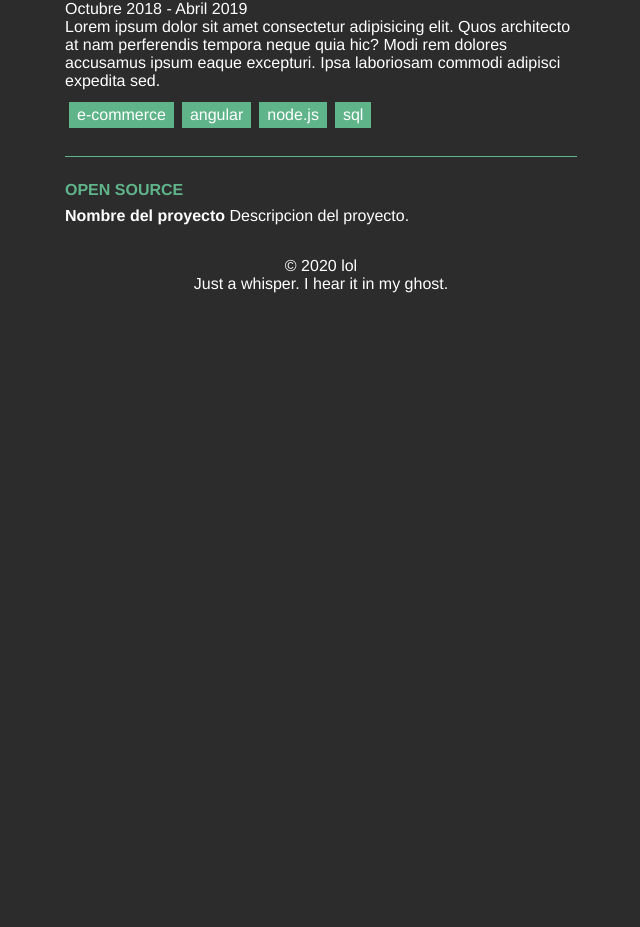
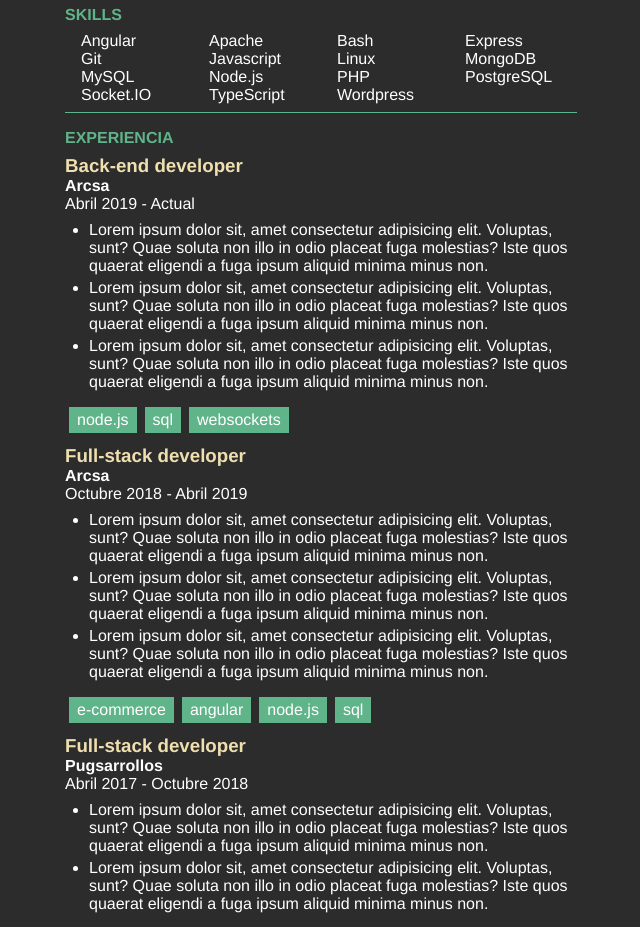
Before and after one commit to wakowarner/wakowarner.github.io, an Angular app: page /cv in a window 1280 px wide. Shown: the part 422-1349 px from the top of the page, without its empty margins (319-959 px from the left). Before the commit the page ends 800 px from the top, so only its background shows below. Built offline with nearby package versions, Linux system fonts and the light colour scheme.

Commit message:
Añade secciones de cv

```diff
--- a/src/app/paginas/cv/cv.component.html
+++ b/src/app/paginas/cv/cv.component.html
@@ -5,9 +5,7 @@
     <h2>Full-stack Developer</h2>
     <h3>Ciudad de México</h3>
 
-
     <address>
-
       <p><fa-icon [icon]="faEnvelope"></fa-icon><a href="mailto:contacto.rodrigo.patino@gmail.com?subject=Hello There!&amp;body=Hi Rodrigo, so I was looking at your website and..."> contacto.rodrigo.patino@gmail.com</a></p>
       <p>
         <fa-icon [icon]="faLinkedin"></fa-icon>
@@ -15,11 +13,21 @@
       </p>
     </address>
 
-
-
     <article>
       <p>Lorem ipsum dolor sit amet consectetur adipisicing elit. Eius a veritatis error fugiat! Quis ipsam id delectus laborum dolorum? Consequatur amet harum magni quod aliquam necessitatibus, earum similique architecto. Commodi?</p>
+      <p>Lorem ipsum dolor sit amet consectetur adipisicing elit. Eius a veritatis error fugiat! Quis ipsam id delectus laborum dolorum? Consequatur amet harum magni quod aliquam necessitatibus, earum similique architecto. Commodi?</p>
     </article>
+  </section>
+
+  <section id="skills">
+    <header>
+      <h2>Skills</h2>
+    </header>
+    <ul>
+      <li *ngFor="let skill of skills">
+        {{ skill }}
+      </li>
+    </ul>
   </section>
 
   <section id="experience">
@@ -29,19 +37,57 @@
 
     <article>
       <header>
-        <p>
-          <h3>Full-stack developer</h3>
-          <h4>Arcsa</h4>
-          <time datetime="2018-10-01">Octubre 2018</time> - <time datetime="2019-04-01">Abril 2019</time>
+        <h3>Back-end developer</h3>
+        <h4>Arcsa</h4>
+        <time datetime="2018-10-01">Abril 2019</time> - Actual
       </header>
-      <p>
-        Lorem ipsum dolor sit amet consectetur adipisicing elit. Quos architecto at nam perferendis tempora neque quia hic? Modi rem dolores accusamus ipsum eaque excepturi. Ipsa laboriosam commodi adipisci expedita sed.
-      </p>
+      <ul>
+        <li>Lorem ipsum dolor sit, amet consectetur adipisicing elit. Voluptas, sunt? Quae soluta non illo in odio placeat fuga molestias? Iste quos quaerat eligendi a fuga ipsum aliquid minima minus non.</li>
+        <li>Lorem ipsum dolor sit, amet consectetur adipisicing elit. Voluptas, sunt? Quae soluta non illo in odio placeat fuga molestias? Iste quos quaerat eligendi a fuga ipsum aliquid minima minus non.</li>
+        <li>Lorem ipsum dolor sit, amet consectetur adipisicing elit. Voluptas, sunt? Quae soluta non illo in odio placeat fuga molestias? Iste quos quaerat eligendi a fuga ipsum aliquid minima minus non.</li>
+      </ul>
+      <ul class="keywords">
+        <li>Node.js</li>
+        <li>SQL</li>
+        <li>WebSockets</li>
+      </ul>
+    </article>
+
+    <article>
+      <header>
+        <h3>Full-stack developer</h3>
+        <h4>Arcsa</h4>
+        <time datetime="2018-10-01">Octubre 2018</time> - <time datetime="2019-04-01">Abril 2019</time>
+      </header>
+      <ul>
+        <li>Lorem ipsum dolor sit, amet consectetur adipisicing elit. Voluptas, sunt? Quae soluta non illo in odio placeat fuga molestias? Iste quos quaerat eligendi a fuga ipsum aliquid minima minus non.</li>
+        <li>Lorem ipsum dolor sit, amet consectetur adipisicing elit. Voluptas, sunt? Quae soluta non illo in odio placeat fuga molestias? Iste quos quaerat eligendi a fuga ipsum aliquid minima minus non.</li>
+        <li>Lorem ipsum dolor sit, amet consectetur adipisicing elit. Voluptas, sunt? Quae soluta non illo in odio placeat fuga molestias? Iste quos quaerat eligendi a fuga ipsum aliquid minima minus non.</li>
+      </ul>
       <ul class="keywords">
         <li>e-commerce</li>
         <li>Angular</li>
         <li>Node.js</li>
         <li>SQL</li>
+      </ul>
+    </article>
+
+    <article>
+      <header>
+        <h3>Full-stack developer</h3>
+        <h4>Pugsarrollos</h4>
+        <time datetime="2017-04-01">Abril 2017</time> - <time datetime="2018-10-01">Octubre 2018</time>
+      </header>
+      <ul>
+        <li>Lorem ipsum dolor sit, amet consectetur adipisicing elit. Voluptas, sunt? Quae soluta non illo in odio placeat fuga molestias? Iste quos quaerat eligendi a fuga ipsum aliquid minima minus non.</li>
+        <li>Lorem ipsum dolor sit, amet consectetur adipisicing elit. Voluptas, sunt? Quae soluta non illo in odio placeat fuga molestias? Iste quos quaerat eligendi a fuga ipsum aliquid minima minus non.</li>
+      </ul>
+      <ul class="keywords">
+        <li>e-commerce</li>
+        <li>Angular</li>
+        <li>SQL</li>
+        <li>Wordpress</li>
+        <li>Firebase</li>
       </ul>
     </article>
 
--- a/src/app/paginas/cv/cv.component.scss
+++ b/src/app/paginas/cv/cv.component.scss
@@ -1,4 +1,5 @@
 $verde: #60b48a;
+$amarillo: #f0dfaf;
 
 main {
   display: flex;
@@ -12,7 +13,7 @@ main {
   section {
     width: 50%;
     border-bottom: 1px solid $verde;
-    padding: 1rem 0;
+    padding: 0.5rem 0;
     &:first-child, &:last-child {
       border-bottom: none;
     }
@@ -24,10 +25,21 @@ main {
       h1, h2, h3 {
         text-align: left;
       }
+      h1 {
+        color: $amarillo;
+      }
+      address, article {
+        margin-top: 1rem;
+      }
       article {
         background: $verde;
         padding: 1rem 0.5rem;
-        margin: 0.5rem 0;
+        p {
+          margin-bottom: 0.5rem;
+          &:last-child {
+            margin-bottom: 0;
+          }
+        }
       }
     }
     header {
@@ -52,14 +64,32 @@ main {
         }
       }
     }
+    &#skills {
+      ul {
+        display: grid;
+        grid-template-columns: 25% 25% 25% 25%;
+        @media(max-width: 768px) {
+          grid-template-columns: 100%;
+        }
+        li {
+          margin: 0 1rem;
+          list-style-type: none;
+        }
+      }
+    }
     &#experience {
       article {
         header {
-          p {
-            display: flex;
-            h3, h4, time {
-              display: inline;
-            }
+          padding-bottom: 0.5rem;
+          h3 {
+            color: $amarillo;
+          }
+        }
+        ul {
+          li {
+            list-style-type: disc;
+            margin-left: 1.5rem;
+            margin-bottom: 0.25rem;
           }
         }
         .keywords {
--- a/src/app/paginas/cv/cv.component.ts
+++ b/src/app/paginas/cv/cv.component.ts
@@ -1,4 +1,4 @@
-import { Component } from '@angular/core';
+import { Component, OnInit } from '@angular/core';
 import { faEnvelope } from '@fortawesome/free-solid-svg-icons';
 import { faLinkedin } from '@fortawesome/free-brands-svg-icons'
 
@@ -7,13 +7,33 @@ import { faLinkedin } from '@fortawesome/free-brands-svg-icons'
   templateUrl: './cv.component.html',
   styleUrls: ['./cv.component.scss']
 })
-export class CvComponent {
+export class CvComponent implements OnInit {
 
-  skills: string[] = ["Angular", "Apache", "Bash", "Docker", "Express", "Git", "Javascript", "Linux", "MongoDB", "MySQL", "Node.js", "PHP", "PostgreSQL", "Socket.IO", "TypeScript", "Wordpress"];
+  skills: string[] = [
+    "Angular",
+    "Apache",
+    "Bash",
+    "Express",
+    "Git",
+    "Javascript",
+    "Linux",
+    "MongoDB",
+    "MySQL",
+    "Node.js",
+    "PHP",
+    "PostgreSQL",
+    "Socket.IO",
+    "TypeScript",
+    "Wordpress"
+  ];
 
   faEnvelope = faEnvelope;
   faLinkedin = faLinkedin;
 
   constructor() { }
 
+  ngOnInit() {
+    this.skills.sort();
+  }
+
 }
--- a/src/app/shared/footer/footer.component.html
+++ b/src/app/shared/footer/footer.component.html
@@ -1,6 +1,6 @@
 <footer>
   <p>
-    © {{ ano }} lol
+    © {{ ano }} 👻
   </p>
   <p>
     Just a whisper. I hear it in my ghost.
```
